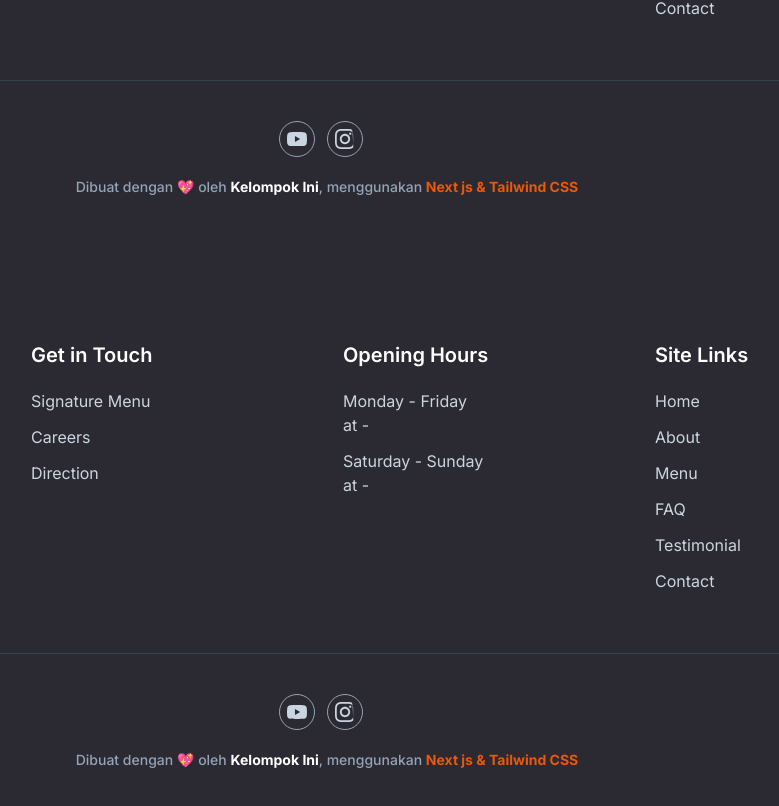
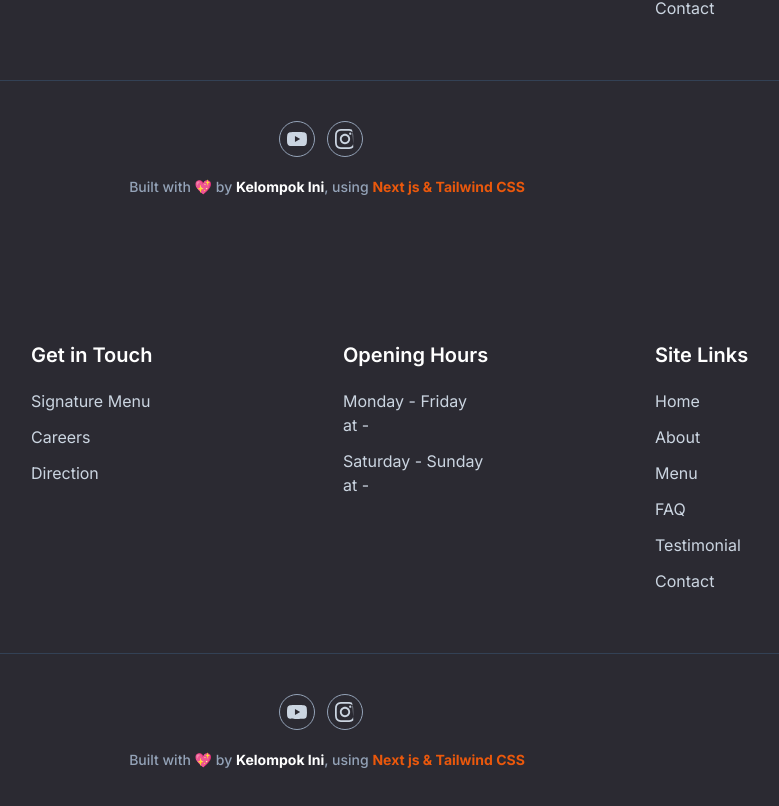
Before and after one commit to tif1336/building-responsive-restaurant-website-in-reactjs-kelompok-ini, a Next.js app in the folder restosolo/: page /footer in a window 1280 px wide. Shown: the part 3877-4683 px from the top of the page, without its empty margins (313-1092 px from the left). Built offline with nearby package versions, Linux system fonts and the light colour scheme; no server answers.

Commit message:
Add footer feature-2

```diff
--- a/restosolo/src/app/footer/page.tsx
+++ b/restosolo/src/app/footer/page.tsx
@@ -132,11 +132,11 @@ const Footer: React.FC = () => {
             </a>
           </div>
           <p className="font-medium text-sm text-slate-400 text-center">
-            Dibuat dengan 💖 oleh{" "}
+            Built with 💖 by{" "}
             <a href="#" className="font-bold text-white ">
               Kelompok Ini
             </a>
-            , menggunakan{" "}
+            , using{" "}
             <a href="https://tailwindcss.com" target="_blank" className="font-bold text-orange-600">
               Next js & Tailwind CSS
             </a>
```
